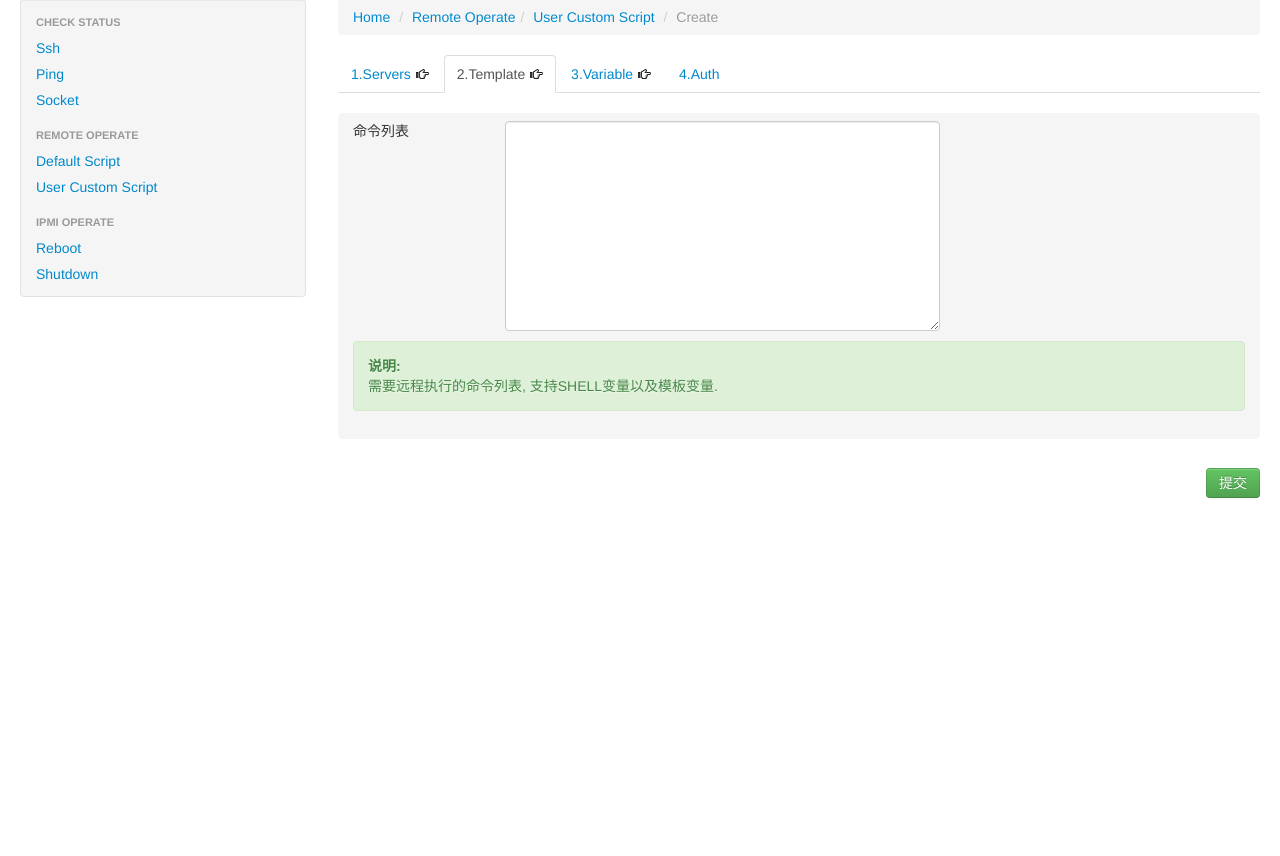
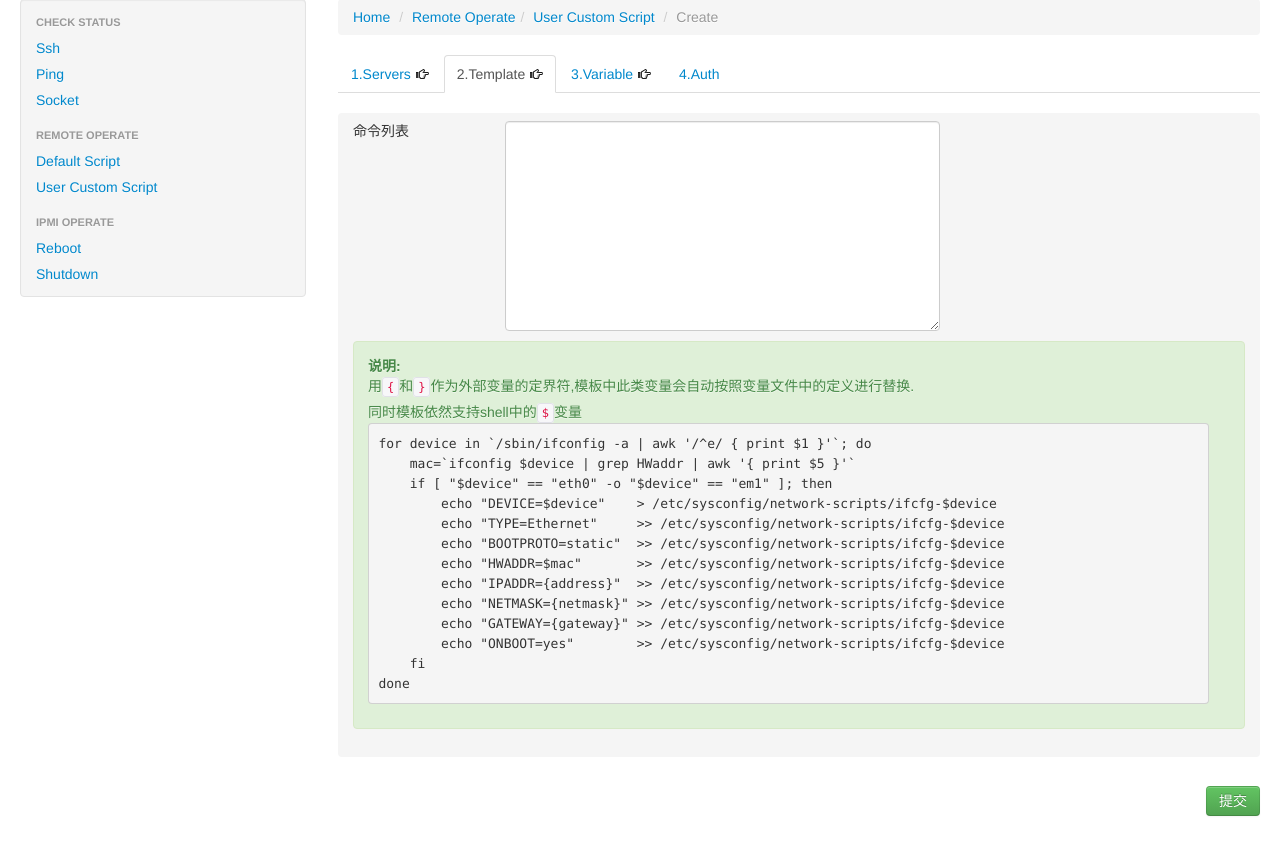
Before and after one commit to saipanno/Bongos, a Flask app: page /operate/create/custom in a window 1280 px wide, after a click on "2.Template". Shown: the part 61-917 px from the top of the page. Before the commit the page ends 559 px from the top, so only its background shows below. Run offline with Flask 2, Linux system fonts and the light colour scheme; some libraries are stand-ins or nearby versions.

Commit message:
更新Custom Script说明文档

```diff
--- a/web/templates/operate/operate_create_custom.html
+++ b/web/templates/operate/operate_create_custom.html
@@ -42,7 +42,21 @@
                         <div class="clearfix"></div>
                         <div class="alert alert-block alert-success fade in">
                             <strong>说明:</strong>
-                            <p>{{ form.command_list.description|safe }}</p>
+                            <p>用<code>{</code>和<code>}</code>作为外部变量的定界符,模板中此类变量会自动按照变量文件中的定义进行替换.</p>
+                            <p>同时模板依然支持shell中的<code>$</code>变量</p>
+                            <pre>for device in `/sbin/ifconfig -a | awk '/^e/ { print $1 }'`; do
+    mac=`ifconfig $device | grep HWaddr | awk '{ print $5 }'`
+    if [ "$device" == "eth0" -o "$device" == "em1" ]; then
+        echo "DEVICE=$device"    > /etc/sysconfig/network-scripts/ifcfg-$device
+        echo "TYPE=Ethernet"     >> /etc/sysconfig/network-scripts/ifcfg-$device
+        echo "BOOTPROTO=static"  >> /etc/sysconfig/network-scripts/ifcfg-$device
+        echo "HWADDR=$mac"       >> /etc/sysconfig/network-scripts/ifcfg-$device
+        echo "IPADDR={address}"  >> /etc/sysconfig/network-scripts/ifcfg-$device
+        echo "NETMASK={netmask}" >> /etc/sysconfig/network-scripts/ifcfg-$device
+        echo "GATEWAY={gateway}" >> /etc/sysconfig/network-scripts/ifcfg-$device
+        echo "ONBOOT=yes"        >> /etc/sysconfig/network-scripts/ifcfg-$device
+    fi
+done</pre>
                         </div>
                     </div>
 
```
